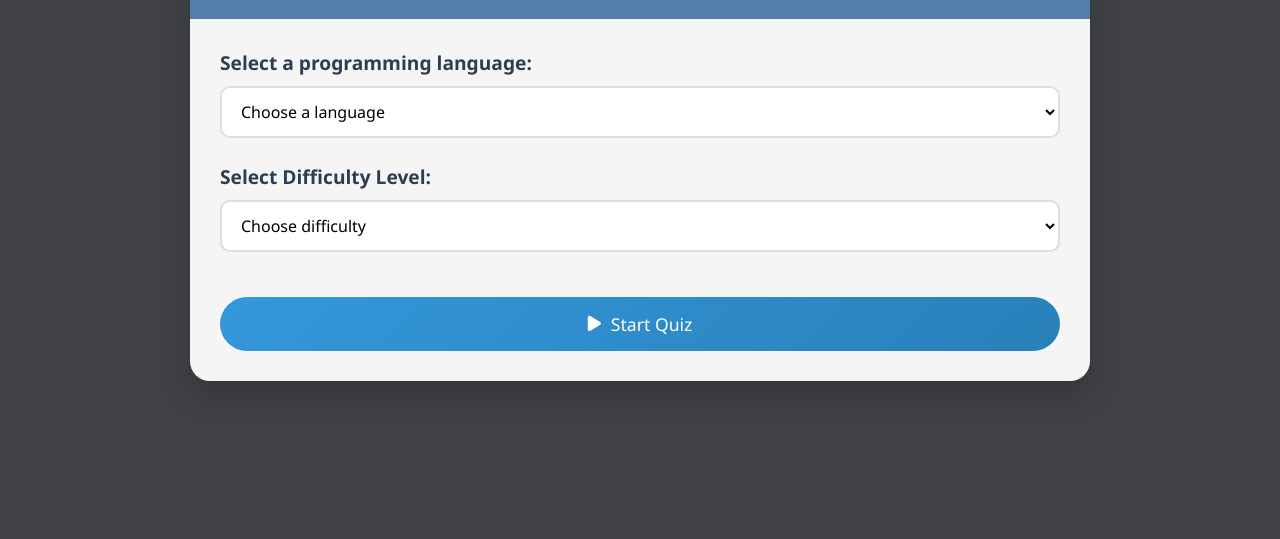
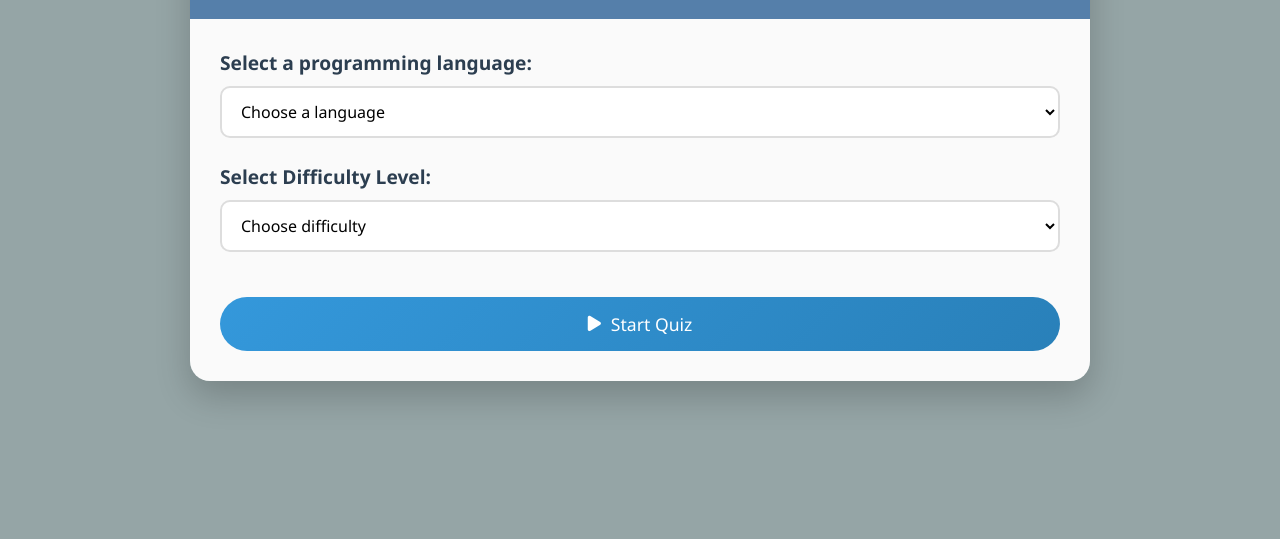
Before and after one commit to hemanth2004-alt/QuizGame, a plain HTML site: page index.html in a window 1280 px wide. Shown: the part 261-800 px from the top of the page. Drawn offline with Linux system fonts and the light colour scheme.

Commit message:
Update styles.css

```diff
--- a/styles.css
+++ b/styles.css
@@ -6,7 +6,7 @@
         }
 
         body {
-            background: linear-gradient(135deg, #414247, #414247, #414247);
+            background: #95a5a6;
             min-height: 100vh;
             display: flex;
             justify-content: center;
@@ -504,4 +504,5 @@
         .review-options {
             grid-template-columns: 1fr 1fr;
         }
+
         }
```
